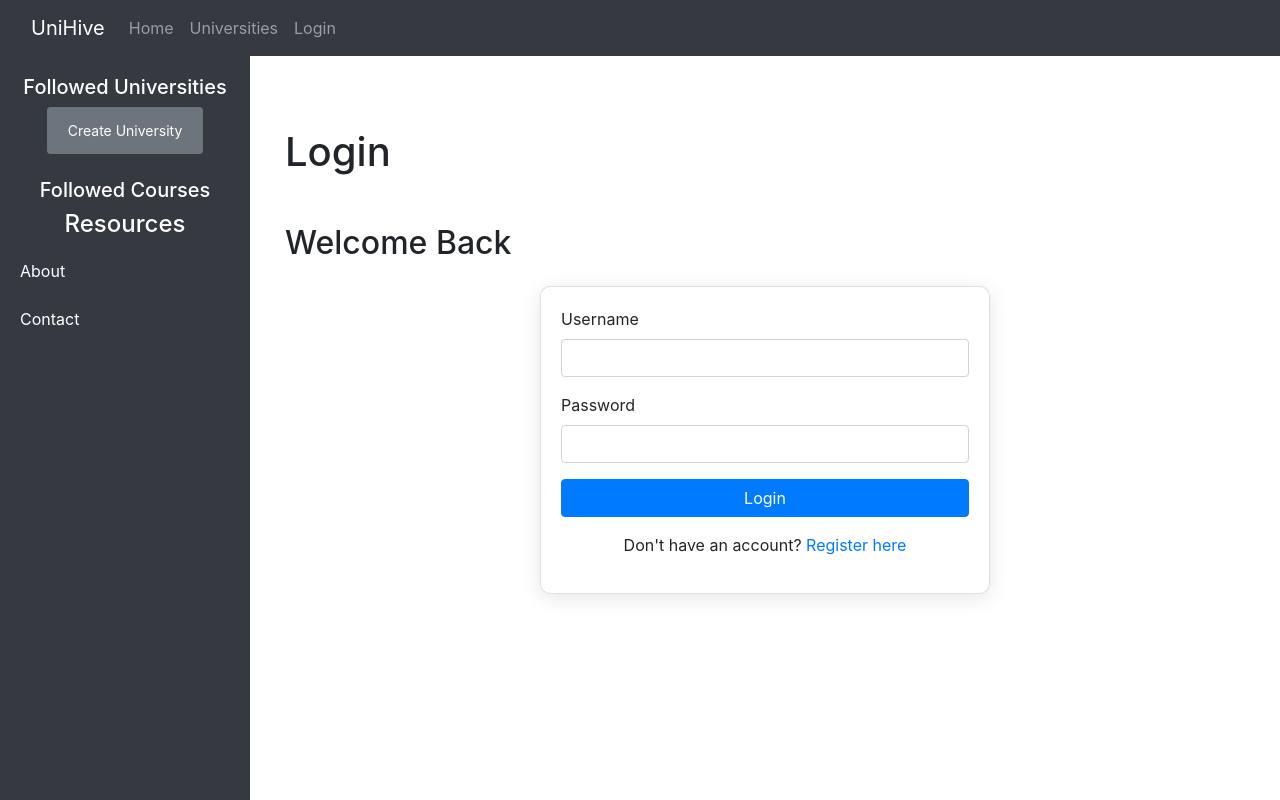
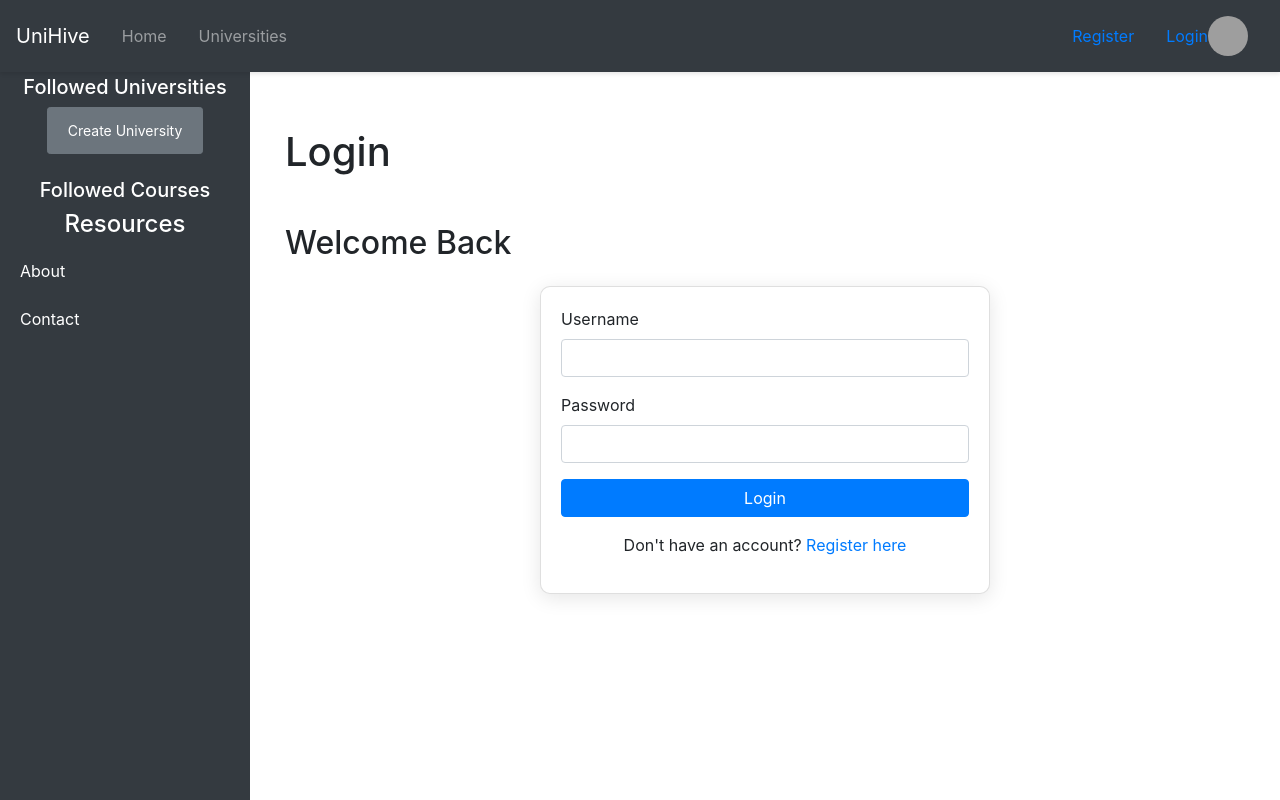
Before and after one commit to xxruyle/unihive, a Flask app: page /login in a window 1280 px wide. Run offline with Flask 3, Linux system fonts and the light colour scheme; data that the repository does not hold is empty; some libraries are stand-ins or nearby versions; grey boxes are pictures that could not be loaded.

Commit message:
fixed bugs with login form

```diff
--- a/app/main.py
+++ b/app/main.py
@@ -25,7 +25,6 @@ app.secret_key = b'_5#y2L"F4Q8z\n\xec]/' # flask app secret key required for for
 print("*" * 50)
 print("Starting UPDATED Flask app - Version 3")
 print(f"Python executable: {sys.executable}")
-print(f"Current file path: {os.path.abspath(__file__)}")
 print("*" * 50)
 
 
@@ -113,13 +112,78 @@ def login():
             flash("Invalid username or password")
             return redirect(url_for('login'))
 
-    return render_template('login.html')
+    return render_template('auth/login.html')
 
 @app.route("/logout")
 def logout():
     SESSION.current_user_id = None
     flash("You have been logged out")
     return redirect(url_for('login'))
+
+@app.route("/register", methods=["GET", "POST"])
+def register():
+    # If user is already logged in, redirect to home
+    if SESSION.current_user_id is not None:
+        return redirect(url_for('home'))
+
+    if request.method == "POST":
+        username = request.form.get('username')
+        password = request.form.get('password')
+        confirm_password = request.form.get('confirm_password')
+
+        # Basic validation
+        if not username or not password or not confirm_password:
+            flash("Please fill in all fields")
+            return redirect(url_for('register'))
+
+        if len(username) < 3 or len(username) > 20:
+            flash("Username must be between 3 and 20 characters")
+            return redirect(url_for('register'))
+
+        if len(password) < 6:
+            flash("Password must be at least 6 characters long")
+            return redirect(url_for('register'))
+
+        if password != confirm_password:
+            flash("Passwords do not match")
+            return redirect(url_for('register'))
+
+        # Check if username already exists
+        existing_user = query(
+            "SELECT id FROM users WHERE username = ?",
+            (username,),
+            count=1
+        )
+
+        if existing_user:
+            flash("Username already exists")
+            return redirect(url_for('register'))
+
+        # Create new user
+        hashed_password = generate_password_hash(password)
+        user_id = query(
+            """
+            INSERT INTO users (username, password, created)
+            VALUES (?, ?, CURRENT_TIMESTAMP)
+            RETURNING id;
+            """,
+            (username, hashed_password),
+            count=1
+        )
+
+        if user_id:
+            # Auto-login after registration
+            SESSION.current_user_id = user_id[0]
+            USERS[user_id[0]] = User(user_id[0], username)
+
+            flash("Account created successfully!")
+            return redirect(url_for('home'))
+        else:
+            flash("Error creating account. Please try again.")
+            return redirect(url_for('register'))
+
+    return render_template('auth/register.html')
+
 
 @app.route("/profile")
 @login_required
--- a/app/templates/base.html
+++ b/app/templates/base.html
@@ -15,48 +15,91 @@
   <link rel="stylesheet" href="{{url_for('static', filename='main.css')}}" >
 </head>
 <body>
-
-<!-- Update the navigation section in base.html -->
     <nav class="navbar navbar-expand-lg navbar-dark bg-dark fixed-top">
         <div class="container-fluid">
-      <!-- Existing brand/logo -->
+            <!-- Left side -->
+            <div class="d-flex align-items-center">
                 <a class="navbar-brand" href="/">UniHive</a>
-      <!-- Responsive toggle button -->
                 <button class="navbar-toggler" type="button" data-bs-toggle="collapse" data-bs-target="#navbarNavDropdown">
                     <span class="navbar-toggler-icon"></span>
                 </button>
 
                 <!-- Navigation items -->
                 <div class="collapse navbar-collapse" id="navbarNavDropdown">
-          <!-- Left-aligned items -->
-          <ul class="navbar-nav me-auto">
+                    <ul class="navbar-nav">
                         <li class="nav-item">
                             <a class="nav-link" href="{{ url_for('home') }}">Home</a>
                         </li>
                         <li class="nav-item">
                             <a class="nav-link" href="#">Universities</a>
                         </li>
+                    </ul>
+                </div>
+            </div>
+
+            <!-- Right side - Profile/Login -->
+            <div class="d-flex align-items-center">
                 {% if SESSION.current_user_id %}
-                  <li class="nav-item">
-                      <a class="nav-link" href="{{ url_for('profile') }}">Profile</a>
-                  </li>
+                    <div class="dropdown">
+                        <a class="nav-link dropdown-toggle d-flex align-items-center gap-2"
+                           href="#"
+                           role="button"
+                           data-bs-toggle="dropdown"
+                           aria-expanded="false">
+                            <span class="text-light">{{ USERS[SESSION.current_user_id].name }}</span>
+                            <img src="{{ url_for('static', filename='profile pic.jpg') }}"
+                                 class="rounded-circle"
+                                 style="width: 40px; height: 40px; object-fit: cover;"
+                                 alt="Profile">
+                        </a>
+                        <ul class="dropdown-menu dropdown-menu-end">
+                            <li><a class="dropdown-item" href="{{ url_for('profile') }}">Profile</a></li>
+                            <li><hr class="dropdown-divider"></li>
+                            <li><a class="dropdown-item" href="{{ url_for('logout') }}">Logout</a></li>
+                        </ul>
+                    </div>
+                {% else %}
+                    <a class="nav-link" href="{{ url_for('register') }}">Register</a>
+                    <a class="nav-link d-flex align-items-center gap-2" href="{{ url_for('login') }}">
+                        <span>Login</span>
+                        <img src="{{ url_for('static', filename='profile pic.jpg') }}"
+                             class="rounded-circle"
+                             style="width: 40px; height: 40px; object-fit: cover;"
+                             alt="Default Profile">
+                    </a>
                 {% endif %}
-          </ul>
-
-          <!-- Right-aligned authentication link -->
-          <ul class="navbar-nav">
-              <li class="nav-item">
-                  {% if SESSION.current_user_id %}
-                      <a class="nav-link" href="{{ url_for('logout') }}">Logout</a>
-                  {% else %}
-                      <a class="nav-link" href="{{ url_for('login') }}">Login</a>
-                  {% endif %}
-              </li>
-          </ul>
             </div>
         </div>
     </nav>
 
+    <style>
+    .navbar {
+        padding: 0.5rem 1rem;
+        box-shadow: 0 2px 4px rgba(0,0,0,0.1);
+    }
+
+    .navbar .container-fluid {
+        padding: 0;
+    }
+
+    .nav-link {
+        padding: 0.5rem 1rem !important;
+    }
+
+    .dropdown-menu {
+        margin-top: 0.5rem;
+        border: none;
+        box-shadow: 0 4px 6px rgba(0,0,0,0.1);
+    }
+
+    .dropdown-item {
+        padding: 0.5rem 1.5rem;
+    }
+
+    .dropdown-item:hover {
+        background-color: #f8f9fa;
+    }
+    </style>
   <!-- Sidebar -->
   <div class="sidebar">
     <h5 class="text-center text-white">Followed Universities</h2>
```
Also changed, not shown: app/templates/auth/register.html (+54 -0 lines). Lines whose indentation alone changed are shown as unchanged.
